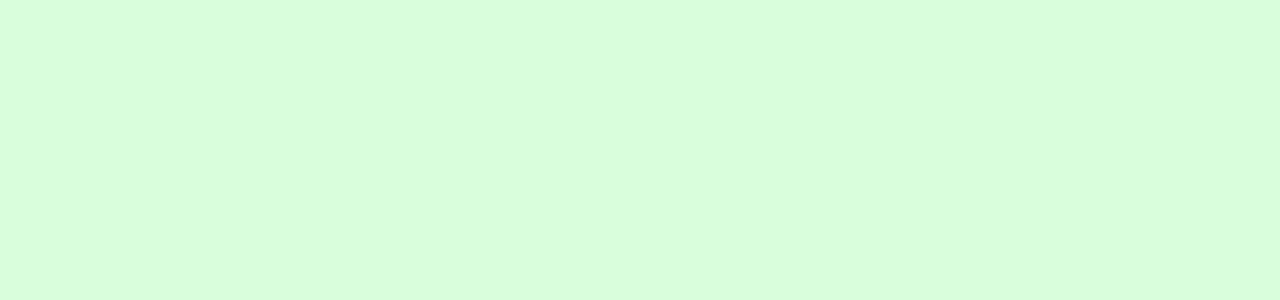
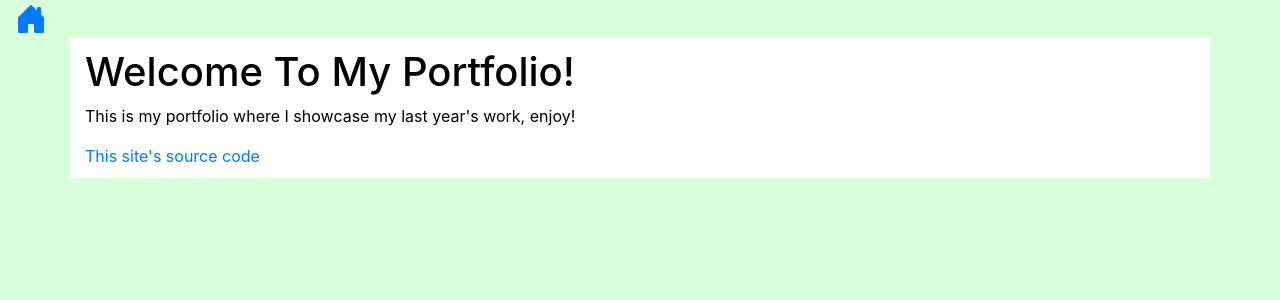
Before and after one commit to ggggg/Portfolio, a Vue app: page /#/page in a window 1280 px wide. Shown: the top 300 px of the page. Built offline with nearby package versions, Linux system fonts and the light colour scheme.

Commit message:
home btn

```diff
--- a/src/App.vue
+++ b/src/App.vue
@@ -1,26 +1,27 @@
 <template>
   <div id="app" class="container-fluid">
-    <router-view/>
+    <router-link class="h2 mb-2" to="/"><b-icon icon="house-door-fill"/></router-link>
+    <router-view />
   </div>
 </template>
 
 <style lang="scss">
 $background-color: rgba(212, 255, 214, 0.897);
 
-#app{
-  width:100%;
+#app {
+  width: 100%;
   width: 100vw;
   height: 100%;
   height: 100vh;
-  color:black;
+  color: black;
   background-color: $background-color;
   overflow-x: hidden;
 }
 // html {
 //   scroll-behavior: smooth
 // }
-.page-body{
-    margin: auto;
+.page-body {
+  margin: auto;
   width: 80%;
   padding: 10px;
   background-color: white;
--- a/src/router/index.js
+++ b/src/router/index.js
@@ -4,6 +4,7 @@ import Home from '../views/Home.vue';
 import ProjectView from '../views/ProjectView.vue';
 import Projects from '../views/Projects.vue';
 import AboutMe from '../views/AboutMe.vue';
+import AboutPage from '../views/AboutPage.vue';
 
 Vue.use(VueRouter);
 
@@ -28,6 +29,11 @@ const routes = [
     name: 'About Me',
     component: AboutMe,
   },
+  {
+    path: '/page',
+    name: 'About This Site',
+    component: AboutPage,
+  },
 ];
 
 const router = new VueRouter({
--- /dev/null
+++ b/src/views/AboutPage.vue
@@ -0,0 +1,7 @@
+<template>
+  <div class="page-body container">
+    <h1>Welcome To My Portfolio!</h1>
+    <p>This is my portfolio where I showcase my last year's work, enjoy!</p>
+    <a href="https://github.com/ggggg/Portfolio" target="_blank">This site's source code</a>
+  </div>
+</template>
```
